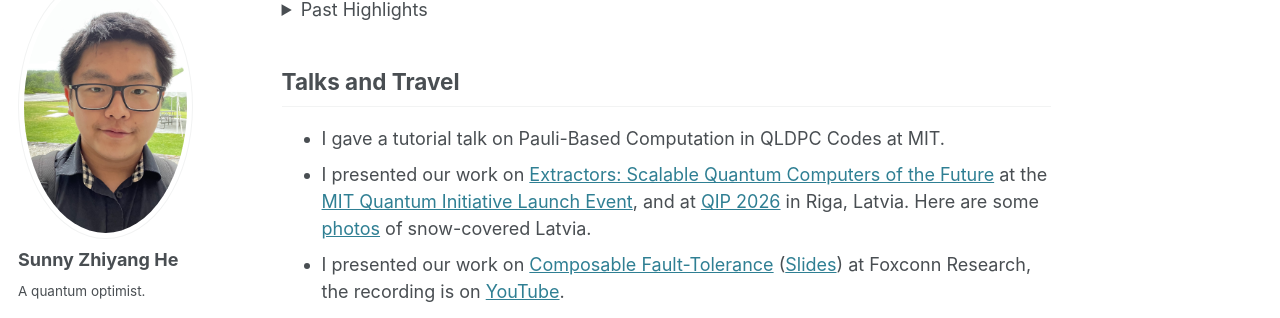
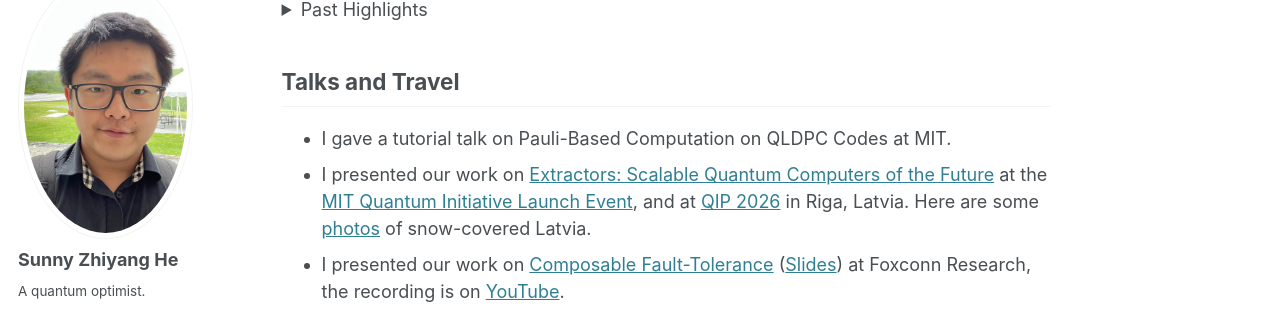
Before and after one commit to SunnyZhiyangHe/sunnyzhiyanghe.github.io, a Jekyll site: the page built from _pages/about.md, in a window 1280 px wide and 900 px high, scrolled down 1151 px. Shown: the part 132-450 px from the top of the window. Built offline with Jekyll 4.4.1, drawn with Linux system fonts in a browser that asks for light colours.

```diff
--- a/_pages/about.md
+++ b/_pages/about.md
@@ -53,7 +53,7 @@ Prior to grad school I was an undergrad at CMU. I worked in graph algorithms wit
 ## Talks and Travel {#talks}
 <!-- - I will be joining the Fault-Tolerant Logical Processing Workshop at YITP in October, 2026. -->
 <!-- - I will be at QEC 2026 in Santa Barbara. -->
-- I gave a tutorial talk on Pauli-Based Computation in QLDPC Codes at MIT.
+- I gave a tutorial talk on Pauli-Based Computation on QLDPC Codes at MIT.
 - I presented our work on [Extractors: Scalable Quantum Computers of the Future](files/QMIT_Poster.pdf) at the [MIT Quantum Initiative Launch Event](https://web.cvent.com/event/3947809f-be65-4020-8457-4276a031fc85/summary), and at [QIP 2026](https://qip2026.lu.lv/) in Riga, Latvia. Here are some [photos](/travel#Latvia) of snow-covered Latvia.
 - I presented our work on [Composable Fault-Tolerance](https://arxiv.org/abs/2508.08246) ([Slides](files/Composable_FT_slides.pdf)) at Foxconn Research, the recording is on [YouTube](https://www.youtube.com/watch?v=ZvPMA6UOwmA).
 - I gave a talk on [Challenges in Scalable Quantum Error Correction](files/Challenges_in_Scalable_QEC.pdf) at the Mathematics of Computation and Algorithms Workshop hosted by IBM Cambridge.
```
